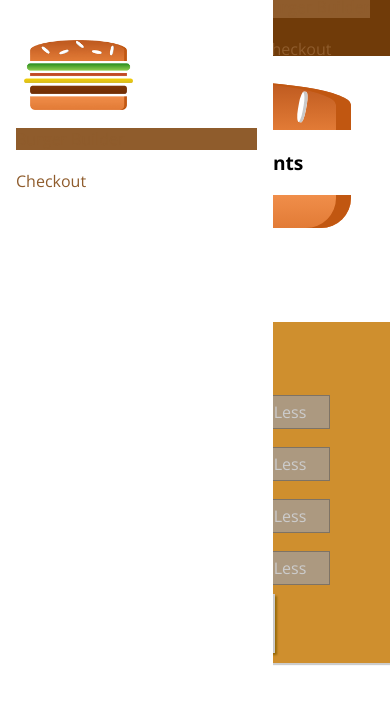
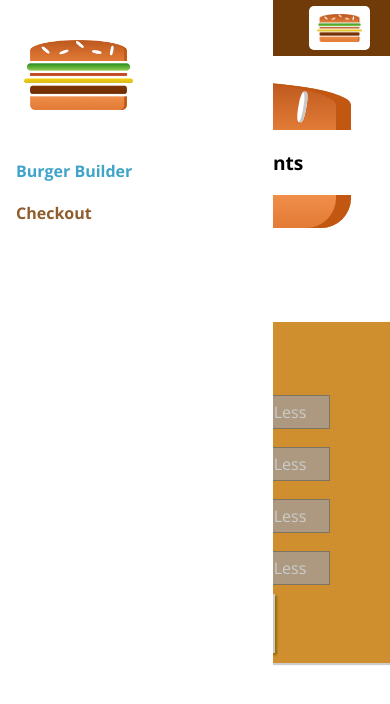
Before and after one commit to igorini/react-burger-builder, a React (Create React App) app: page / in a window 390 px wide. Shown: the top 704 px of the page. Built offline with nearby package versions, Linux system fonts and the light colour scheme.

Commit message:
Fix the CSS for the mobile devices

```diff
--- a/src/components/Navigation/NavigationItems/NavigationItem/NavigationItem.js
+++ b/src/components/Navigation/NavigationItems/NavigationItem/NavigationItem.js
@@ -3,7 +3,7 @@ import * as Styled from './styled';
 
 const navigationItem = props => (
   <Styled.NavigationItem active={props.active}>
-    <a href={props.link}>{props.children}</a>
+    <strong><a href={props.link}>{props.children}</a></strong>
   </Styled.NavigationItem>
 );
 
--- a/src/components/Navigation/NavigationItems/NavigationItem/styled.js
+++ b/src/components/Navigation/NavigationItems/NavigationItem/styled.js
@@ -2,16 +2,16 @@ import styled from "styled-components";
 
 export const NavigationItem = styled.li`
   margin: 10px 0;
+  box-sizing: border-box;
   display: block;
   width: 100%;
 
   & a {
-    color: #8F5C2C;
+    color: ${props => props.active ? "#40A4C8" : "#8F5C2C"};
     text-decoration: none;
     width: 100%;
     box-sizing: border-box;
     display: block;
-    background-color: ${props => props.active ? "#8F5C2C" : ""};
   }
 
   & a:hover, a:active, a.active {
--- a/src/components/Navigation/SideDrawer/styled.js
+++ b/src/components/Navigation/SideDrawer/styled.js
@@ -23,4 +23,5 @@ export const SideDrawer = styled.div`
 
 export const Logo = styled.div`
   height: 11%;
+  margin-bottom: 32px;
 `;
--- a/src/components/Navigation/Toolbar/Toolbar.js
+++ b/src/components/Navigation/Toolbar/Toolbar.js
@@ -9,9 +9,9 @@ const toolbar = () => (
     <Styled.Logo>
       <Logo/>
     </Styled.Logo>
-    <nav>
+    <Styled.DesktopOnly>
       <NavigationItems/>
-    </nav>
+    </Styled.DesktopOnly>
   </Styled.Toolbar>
 );
 
--- a/src/components/Navigation/Toolbar/styled.js
+++ b/src/components/Navigation/Toolbar/styled.js
@@ -21,4 +21,10 @@ export const Toolbar = styled.header`
 
 export const Logo = styled.div`
   height: 80%
+`
+
+export const DesktopOnly = styled.nav`
+  @media (max-width: 499px) {
+    display: none;
+  }
 `;
```
